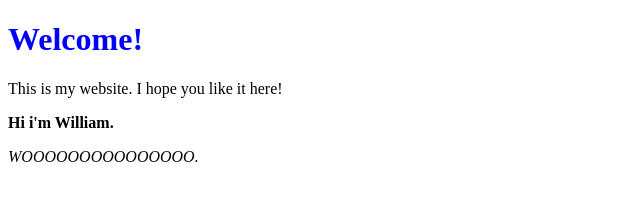
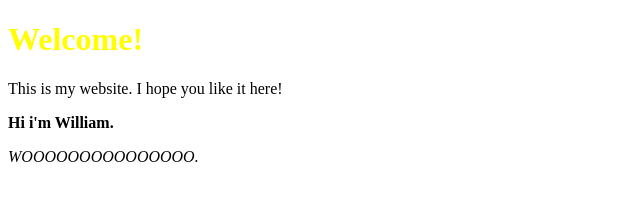
Before and after one commit to WilliamWu0096/WilliamWu0096.github.io, a plain HTML site: page index.html in a window 1280 px wide. Shown: the whole page, without its empty margins (0-640 px from the left). Drawn offline with Linux system fonts and the light colour scheme.

Commit message:
update index.html

```diff
--- a/index.html
+++ b/index.html
@@ -7,7 +7,7 @@
 
 <body>
 
-<h1 style="color:blue;">Welcome!</h1>
+<h1 style="color:yellow;">Welcome!</h1>
 <p>This is my website. I hope you like it here!</p>
 <p><b>Hi i'm William.</b></p>
 <p><i>WOOOOOOOOOOOOOOO.</i></p>
```
